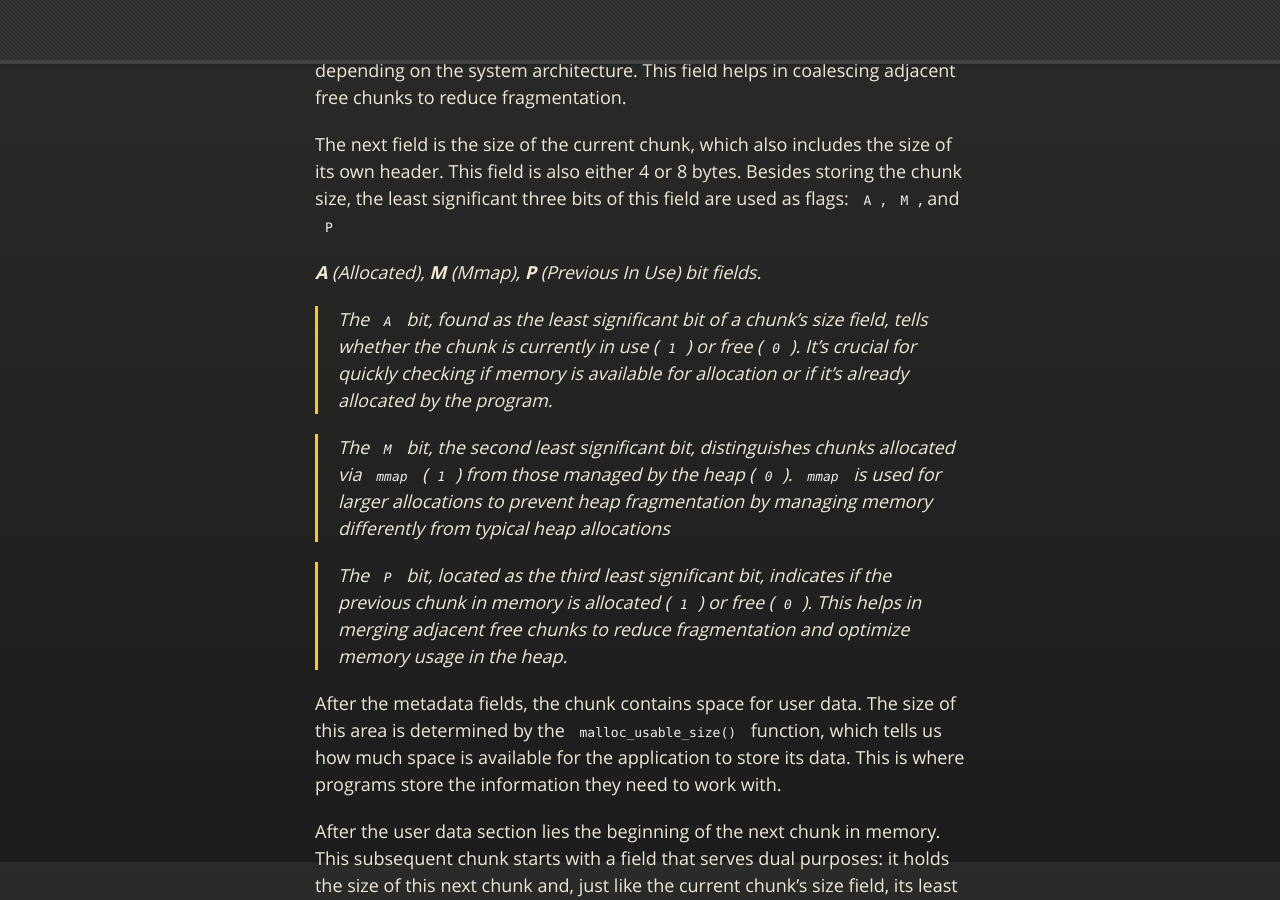
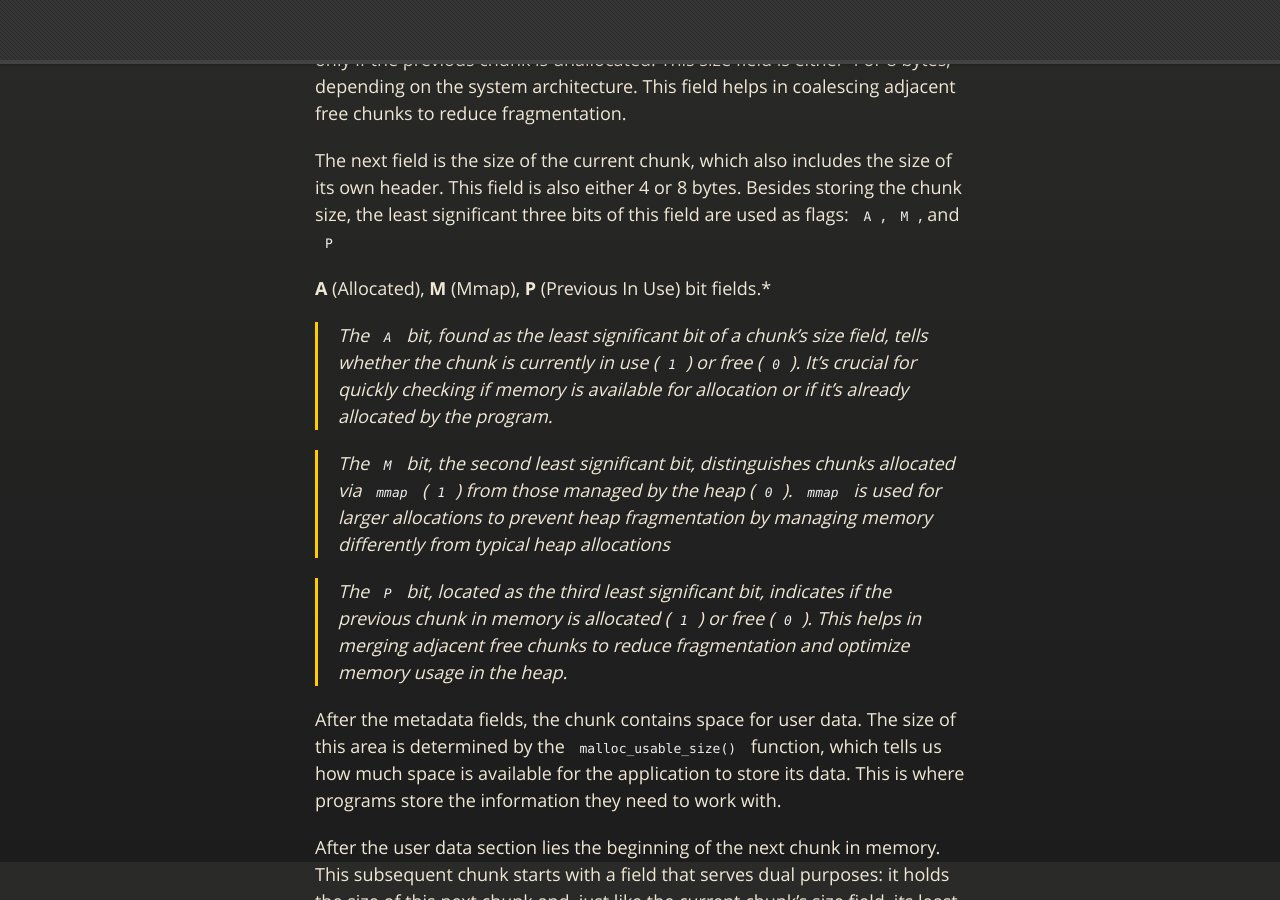
Before and after one commit to stackxbyte/stackxbyte.github.io, a Jekyll site: the page built from posts/heap_exploitation/heap_exploitation_journey_part1.md, in a window 1280 px wide and 900 px high, scrolled down 6338 px. Built offline with Jekyll 4.4.1, drawn with Linux system fonts in a browser that asks for light colours; our own code applies the rules of GitHub Pages for plain Markdown files.

Commit message:
changes in post

````diff
--- a/posts/heap_exploitation/heap_exploitation_journey_part1.md
+++ b/posts/heap_exploitation/heap_exploitation_journey_part1.md
@@ -1,10 +1,10 @@
-# Heap Exploitation Journey Part 1 {Exploring GLIBC Heap}
+# **Heap Exploitation Journey Part 1 {Exploring GLIBC Heap}**
 
 Date [ 10-06-2024 ]
 
 ---
 
-### Table of Content
+## **Table of Content**
 
 1. [Intro](#intro)
 2. [What is Heap and Why](#what-is-heap-and-why)
@@ -23,13 +23,13 @@ Date [ 10-06-2024 ]
 
 ---
 
-### Intro
+## **Intro**
 
 This is the first part of the heap exploitation series in this post i will give you an basic overview of glibc heap implementation and discuss about some basic terminologies and in the upcoming post we will take a look at how the memory allocation takes place and how it gets free and further we will look at different heap related vulnerabilities and see how to exploit them.
 
 ---
 
-### What is Heap and Why?
+## **What is Heap and Why?**
 
 Heap is a type of memory used in programs to store data that needs to be dynamically allocated and can change in size during the program's execution. The programmer can request chunk of memory from the heap and the heap manager will allocate that chunk to the program. To request a chunk of memory on heap we use ***malloc*** function and provide the size of memory that we need and it will return a pointer to that allocated chunk and using ***free*** function we can deallocate that chunk form the heap. It is very effective method for allocating memory which lives in a program for long period time and the size of the memory can be expended when its fully exhausted. You can do that using [***sbrk***](https://linux.die.net/man/2/sbrk) or [***mmap***](https://man7.org/linux/man-pages/man2/mmap.2.html) system call and when the memory is no longer needed you can free it.
 
@@ -77,7 +77,7 @@ Low Memory Addresses
 
 ---
 
-### History of Dynamic Memory Allocator
+## **History of Dynamic Memory Allocator**
 
 Memory allocators are fundamental components of modern computer systems, responsible for managing dynamic memory allocation and deallocation. Over the years, several allocators have been developed, each optimized for different use cases and performance scenarios.
 
@@ -100,7 +100,7 @@ The current memory allocater used in linux is **ptmalloc3** it is an evolution o
 
 ---
 
-### Arenas
+## **Arenas**
 
 Arenas in ptmalloc are dedicated memory management regions assigned to individual threads within the GLIBC heap allocator. Each thread that interacts with the heap is associated with its own arena. This design allows threads to perform memory allocations and deallocations independently, minimizing contention and improving performance in multi-threaded applications. Arenas manage memory blocks and metadata specific to each thread, optimizing memory usage and reducing synchronization overhead. When a thread requests memory from the heap, it interacts solely with its designated arena, ensuring efficient and scalable memory management across concurrent threads. Multiple arenas can exist simultaneously, dynamically created and managed by ptmalloc based on the application's threading requirements.
 
@@ -133,7 +133,7 @@ Arenas in ptmalloc are dedicated memory management regions assigned to individua
 
 ---
 
-### Chunks
+## **Chunks**
 
 > A chunk refers to a contiguous block of memory managed by the allocator. Chunks are the fundamental units of memory that `malloc` manages and allocates to the program
 >
@@ -163,7 +163,7 @@ Whenever you call the malloc function to allocate some block of memory it simply
 > *For 32 bit system the size will be  ::  16 bytes(requested size) + 8 bytes(metadata) = 24 bytes(actual allocation size)*
 >
 
-### Chunk Metadata
+## **Chunk Metadata**
 
 ```markdown
 An allocated chunk looks like this:
@@ -189,7 +189,7 @@ Each chunk begins with a field that stores the size of the previous chunk, but o
 
 The next field is the size of the current chunk, which also includes the size of its own header. This field is also either 4 or 8 bytes. Besides storing the chunk size, the least significant three bits of this field are used as flags: `A`, `M`, and `P`
 
-***A** (Allocated), **M** (Mmap), **P** (Previous In Use) bit fields.*
+**A** (Allocated), **M** (Mmap), **P** (Previous In Use) bit fields.*
 
 > The `A` bit, found as the least significant bit of a chunk's size field, tells whether the chunk is currently in use (`1`) or free (`0`). It's crucial for quickly checking if memory is available for allocation or if it's already allocated by the program.
 >
@@ -206,7 +206,7 @@ After the user data section lies the beginning of the next chunk in memory. This
 
 ---
 
-### Bins
+## **Bins**
 
 The glibc memory allocator organizes free memory chunks into various bins to optimize allocation and deallocation operations. These bins—Fastbins, Tcache bins, Small bins, and Large bins—differ in their structure, usage, and efficiency, and each type has a specific number of bins designed to handle different chunk sizes.
 
@@ -316,14 +316,15 @@ Tcache Bins ( <= 64 bytes)
 
 ---
 
-### Fragmentation
+## **Fragmentation**
 
 Heap fragmentation refers to the phenomenon where memory becomes divided into small, unusable pieces over time due to allocations and deallocations. This fragmentation can occur in both the heap managed by the operating system and within individual memory arenas managed by allocators like ptmalloc in GLIBC
 
-### Consolidation
+## **Consolidation**
 
 Consolidation in the heap, refers to the process of combining fragmented memory blocks into larger contiguous blocks. This process helps reduce external fragmentation and improves the efficiency of memory usage.
 
+<br>
 Reference
 
 ---
````
